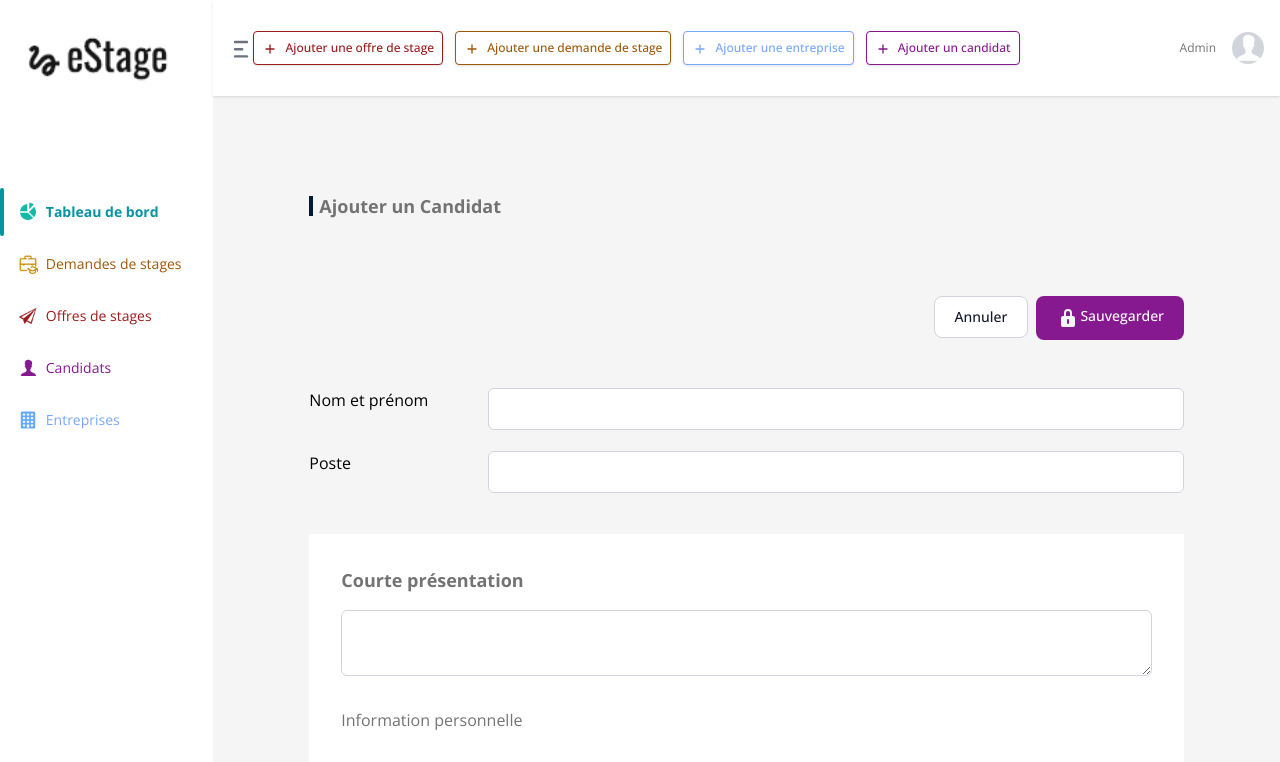
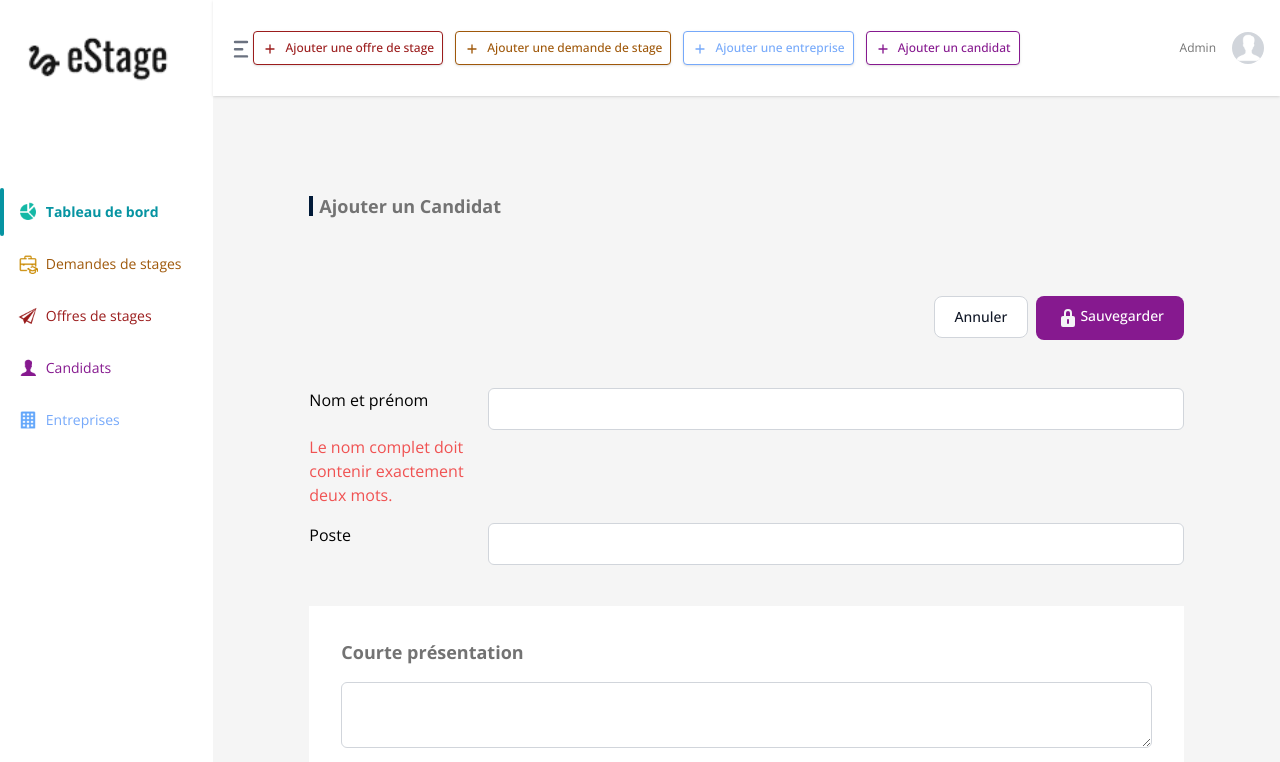
Before and after one commit to KarenPoulin/projet-synthese, a Vue app: page /app/formulaireCandidat in a window 1280 px wide. Shown: the top 762 px of the page. Built offline with nearby package versions, Linux system fonts and the light colour scheme; no server answers.

Commit message:
modif call api modif vald form modif donne api

```diff
--- a/src/views/formulaireCandidat.vue
+++ b/src/views/formulaireCandidat.vue
@@ -5,7 +5,7 @@
         {{ editing ? '' : 'Ajouter un Candidat' }}</h1>
       <div v-if="editing">
         <div class="titre_barre-modifier">
-          <div class="titre_modifier">
+          <div class="titre_modifer">
             <p class="text-neutral-500">Candidat</p>
             <h1 class="text-neutral-500">{{ candidate.firstName }} {{ candidate.lastName }}</h1>
             <p class="poste text-neutral-500">{{ candidate.position }}</p>
@@ -17,11 +17,11 @@
       <div class="flex justify-end my-10">
         <a href="/app/candidats">
           <button type="button"
-            class="btn-secondary mr-2  text-gray-900 bg-white border border-gray-300 focus:outline-none hover:bg-gray-100 focus:ring-4 focus:ring-gray-100 font-medium rounded-lg text-sm px-5 py-2.5 me-2 mb-2 dark:bg-gray-800 dark:text-white dark:border-gray-600 dark:hover:bg-gray-700 dark:hover:border-gray-600 dark:focus:ring-gray-700"
+            class="btn-secondary mr-2 text-gray-900 bg-white border border-gray-300 focus:outline-none hover:bg-gray-100 focus:ring-4 focus:ring-gray-100 font-medium rounded-lg text-sm px-5 py-2.5 me-2 mb-2 dark:bg-gray-800 dark:text-white dark:border-gray-600 dark:hover:bg-gray-700 dark:hover:border-gray-600 dark:focus:ring-gray-700"
             @click="cancelForm">Annuler</button>
         </a>
         <button type="submit"
-          class="btn-primary focus:outline-none text-white   bg-fuchsia-800  hover:bg-fuchsia-900  focus:ring-4 focus:ring-purple-300 font-medium rounded-lg text-sm px-5 py-2.5 mb-2 dark:bg-purple-600 dark:hover:bg-purple-700 dark:focus:ring-purple-900 inline-flex"
+          class="btn-primary focus:outline-none text-white bg-fuchsia-800  hover:bg-fuchsia-900 focus:ring-4 focus:ring-purple-300 font-medium rounded-lg text-sm px-5 py-2.5 mb-2 dark:bg-purple-600 dark:hover:bg-purple-700 dark:focus:ring-purple-900 inline-flex"
           :disabled="!isFormValid">
           <svg class="w-6 h-6 text-gray-100 dark:text-white" aria-hidden="true" xmlns="http://www.w3.org/2000/svg"
             width="24" height="24" fill="currentColor" viewBox="0 0 24 24">
@@ -39,7 +39,7 @@
         <span v-if="!isFullNameValid" class="text-red-500">{{ fullNameError }}</span>
       </div>
       <div class="nom_poste mb-4">
-        <label for="posistion" class="block mb-1">Poste</label>
+        <label for="position" class="block mb-1">Poste</label>
         <input type="text" id="position" v-model="form.position" @input="validatePosition"
           class="w-full border-gray-300 rounded-md p-2">
         <span v-if="!isPositionValid" class="text-red-500">{{ positionError }}</span>
@@ -72,7 +72,7 @@
               <label for="province" class="block mb-1">Province</label>
               <select id="province" v-model="form.province" @input="validateProvince"
                 class="w-full border-gray-300 rounded-md p-2">
-                <option value="" disabled selected>Choisissez une province</option>
+                <option value="" disabled  selected>Choisissez une province</option>
                 <option v-for="province in provinces" :value="province.value" :key="province._id">{{ province.value }}
                 </option>
               </select>
@@ -147,7 +147,8 @@
         city: '',
         email: '',
         province: '',
-        postalCode: ''
+        postalCode: '',
+        skills:['skill1', 'skill2', 'skill3']
       });
 
       const provinces = ref([]);
@@ -168,8 +169,6 @@
 
       const editing = computed(() => !!props.candidateId);
 
-
-
       const fullNameError = ref('');
       const positionError = ref('');
       const descriptionError = ref('');
@@ -179,18 +178,6 @@
       const emailError = ref('');
       const provinceError = ref('');
       const postalCodeError = ref('');
-
-      const validateForm = () => {
-        validateFullName();
-        validatePosition();
-        validateDescription();
-        validateAddress();
-        validatePhone();
-        validateCity();
-        validateEmail();
-        validateProvince();
-        validatePostalCode();
-      };
 
       const validateFullName = () => {
         fullNameError.value = '';
@@ -247,7 +234,6 @@
           return false;
         }
 
-
         const containsNumber = /\d/.test(addressTrimmed);
         const containsWord = /[a-zA-Z]/.test(addressTrimmed);
 
@@ -290,6 +276,15 @@
         return true;
       };
 
+      const validateSkills = () => {
+
+        return true;
+      };
+
+      const formatPostalCode = (postalCode) => {
+        return postalCode.trim().toUpperCase();
+      };
+
       const validateEmail = () => {
         emailError.value = '';
 
@@ -306,7 +301,7 @@
       const validateProvince = () => {
     provinceError.value = '';
 
-        if (!form.province.trim()) {
+    if (!form.province) {
         provinceError.value = 'Veuillez sélectionner une province.';
         return false;
     }
@@ -331,29 +326,33 @@
         return phoneRegex.test(phone);
       };
 
-
       const isEmailValid = (email) => {
         const emailRegex = /^[^\s@]+@[^\s@]+\.[^\s@]+$/;
         return emailRegex.test(email);
       };
-
 
       const isPostalCodeValid = (postalCode) => {
         const postalCodeRegex = /^[A-Za-z]\d[A-Za-z][ -]?\d[A-Za-z]\d$/;
         return postalCodeRegex.test(postalCode);
       };
 
-
       const isFormValid = computed(() => {
         return !fullNameError.value &&
-          !positionError.value &&
           !descriptionError.value &&
           !addressError.value &&
           !phoneError.value &&
           !cityError.value &&
           !emailError.value &&
           !provinceError.value &&
-          !postalCodeError.value;
+          !postalCodeError.value &&
+          validateFullName() &&
+          validateDescription() &&
+          validateAddress() &&
+          validatePhone() &&
+          validateCity() &&
+          validateEmail() &&
+          validatePostalCode() &&
+          validateSkills();
       });
 
       const cancelForm = () => {
@@ -374,7 +373,7 @@
           if (!response.ok) {
             throw new Error('Impossible de récupérer les détails du candidat');
           }
-        candidate = await response.json();
+          const candidate = await response.json();
 
           form.fullName = `${candidate.firstName} ${candidate.lastName}`;
         } catch (error) {
@@ -396,14 +395,14 @@
             body: JSON.stringify({
               firstName: firstName,
               lastName: lastName,
-            position: form.position,
               description: form.description,
               address: form.address,
               phone: form.phone,
               city: form.city,
               email: form.email,
               province: form.province,
-            postalCode: formatPostalCode(form.postalCode)
+              postalCode: formatPostalCode(form.postalCode),
+              skills: form.skills
             })
           });
           if (!response.ok) {
@@ -413,7 +412,6 @@
           console.error(error);
         }
       };
-
 
       onMounted(() => {
         if (props.candidateId) {
@@ -436,7 +434,18 @@
         cityError,
         emailError,
         provinceError,
-        postalCodeError
+        postalCodeError,
+        validateFullName,
+        validatePosition,
+        validateDescription,
+        validateAddress,
+        validatePhone,
+        validateCity,
+        validateEmail,
+        validateProvince,
+        validatePostalCode,
+        validateSkills
+
       };
     }
   };
```
Lines whose indentation alone changed are shown as unchanged.
